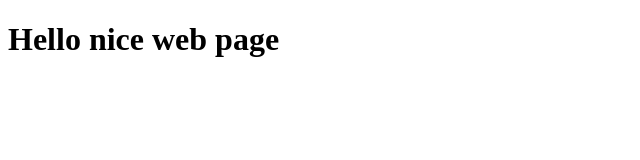
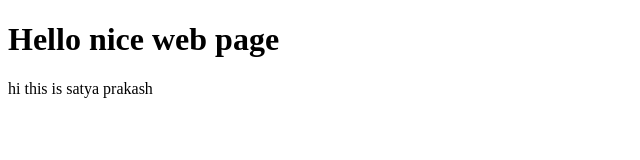
Before and after one commit to satyaprakash9/test, a plain HTML site: page index.html in a window 1280 px wide. Shown: the whole page, without its empty margins (0-640 px from the left). Drawn offline with Linux system fonts and the light colour scheme.

Commit message:
modify index.html in master

```diff
--- a/index.html
+++ b/index.html
@@ -7,5 +7,6 @@
 </head>
 <body>
     <h1>Hello nice web page</h1>
+    <p>hi this is satya prakash</p>
 </body>
 </html>
```
